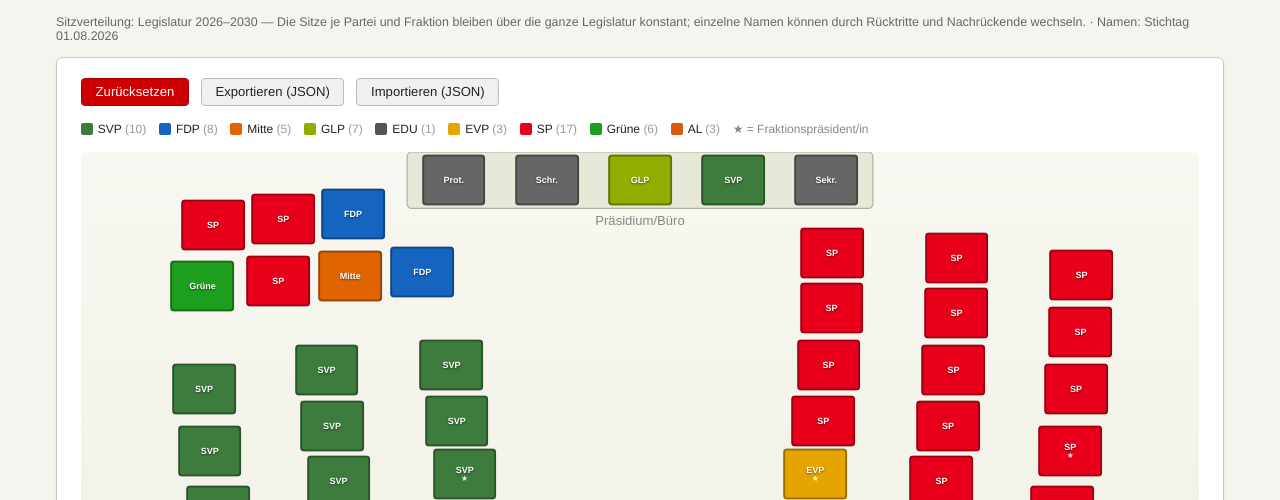
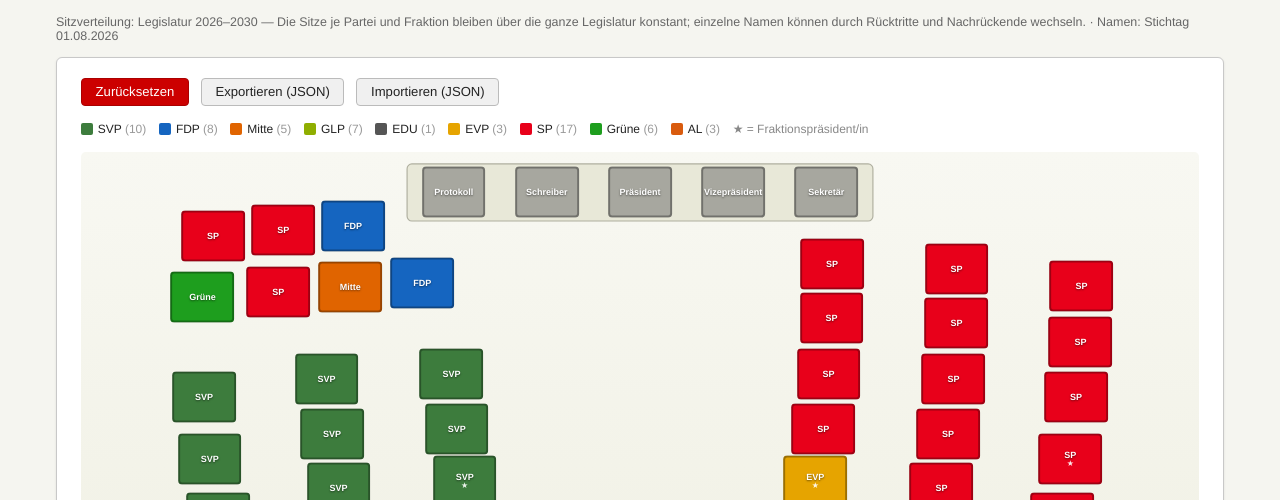
Before and after one commit to dkerni/winterthur-council-tools, a website with bundled scripts: page tools/sitzplan.html in a window 1280 px wide. Shown: the part 261-761 px from the top of the page. Built offline with nearby package versions, Linux system fonts and the light colour scheme.

Commit message:
Small fixes

```diff
--- a/assets/css/main.css
+++ b/assets/css/main.css
@@ -398,7 +398,7 @@ table.data td.num, table.data th.num { text-align: right; font-variant-numeric:
 
 .chart-grid {
   display: grid;
-  grid-template-columns: repeat(auto-fit, minmax(320px, 1fr));
+  grid-template-columns: repeat(2, minmax(0, 1fr));
   gap: 1rem;
 }
 
@@ -447,6 +447,7 @@ table.data td.num, table.data th.num { text-align: right; font-variant-numeric:
   .site-nav { padding: 0 0.5rem; }
   main { margin: 1.2rem auto; }
   .card { padding: 1rem; }
+  .chart-grid { grid-template-columns: 1fr; }
   .site-footer { padding: 1rem; }
   .site-footer .footer-meta { margin-left: 0; text-align: left; }
 }
--- a/assets/js/seating.js
+++ b/assets/js/seating.js
@@ -94,8 +94,6 @@ function buildSvgBackground() {
   svgHtml += `
     <rect x="${pod.x}" y="${pod.y}" width="${pod.width}" height="${pod.height}"
           rx="4" fill="#e8e8d8" stroke="#b0b0a0" stroke-width="1"/>
-    <text x="${CX}" y="${pod.y + pod.height + 14}" text-anchor="middle"
-          font-size="11" fill="#888" font-family="Arial, sans-serif">Präsidium/Büro</text>
   `;
 
   svg.innerHTML = svgHtml;
@@ -115,7 +113,7 @@ function initState() {
 
 function colorFor(partyLabel) {
   const party = findParty(meta, partyLabel);
-  return party ? party.color : '#666';
+  return party ? party.color : 'rgb(102 102 102 / 0.5)';
 }
 
 function abbrFor(partyLabel) {
--- a/data/seating.json
+++ b/data/seating.json
@@ -4,11 +4,11 @@
   "source": "media/Sitzplan_Parlamentssaal_Stand_01.07.2026.pdf",
   "asOf": "2026-07-01",
   "coordinateMapping": {
-    "comment": "display x = pdfHeight - py, display y = px; anschliessend linear auf stageWidth/stageHeight normiert. Der dx-Bereich ist symmetrisch um die Saalachse (py 432 → dx 410) gewählt, damit Mittelgang und Präsidium exakt in der Bühnenmitte liegen.",
+    "comment": "display x = pdfHeight - py, display y = px; anschliessend linear auf stageWidth/stageHeight normiert. Der dx-Bereich ist symmetrisch um die Saalachse (py 432 → dx 410) gewählt, damit Mittelgang und Präsidium exakt in der Bühnenmitte liegen. Der dy-Bereich ist so gewählt, dass die oberste Reihe (Präsidium, px 93) den gleichen Abstand zum oberen Bühnenrand hat wie die unterste Reihe (px 493.4) zum unteren: dyMin = 93 - (dyMax - 493.4).",
     "pdfHeight": 842,
     "dxMin": 110,
     "dxMax": 710,
-    "dyMin": 75,
+    "dyMin": 66.4,
     "dyMax": 520,
     "stageWidth": 940,
     "stageHeight": 580
@@ -551,7 +551,7 @@
       "id": "pr01",
       "name": "Andrea Furrer",
       "role": "Protokollführerin",
-      "roleAbbr": "Prot.",
+      "roleAbbr": "Protokoll",
       "party": null,
       "px": 93,
       "py": 532
@@ -560,7 +560,7 @@
       "id": "pr02",
       "name": "Marc Bernhard",
       "role": "Parlamentsschreiber",
-      "roleAbbr": "Schr.",
+      "roleAbbr": "Schreiber",
       "party": null,
       "px": 93,
       "py": 482
@@ -569,7 +569,8 @@
       "id": "pr03",
       "name": "Samuel Kocher",
       "role": "Parlamentspräsident",
-      "party": "GLP",
+      "roleAbbr": "Präsident",
+      "party": null,
       "px": 93,
       "py": 432
     },
@@ -577,7 +578,8 @@
       "id": "pr04",
       "name": "Philipp Angele",
       "role": "1. Vizepräsident",
-      "party": "SVP",
+      "roleAbbr": "Vizepräsident",
+      "party": null,
       "px": 93,
       "py": 382
     },
@@ -585,7 +587,7 @@
       "id": "pr05",
       "name": "Jürg Bachmann",
       "role": "Parlamentssekretär",
-      "roleAbbr": "Sekr.",
+      "roleAbbr": "Sekretär",
       "party": null,
       "px": 93,
       "py": 332
```
